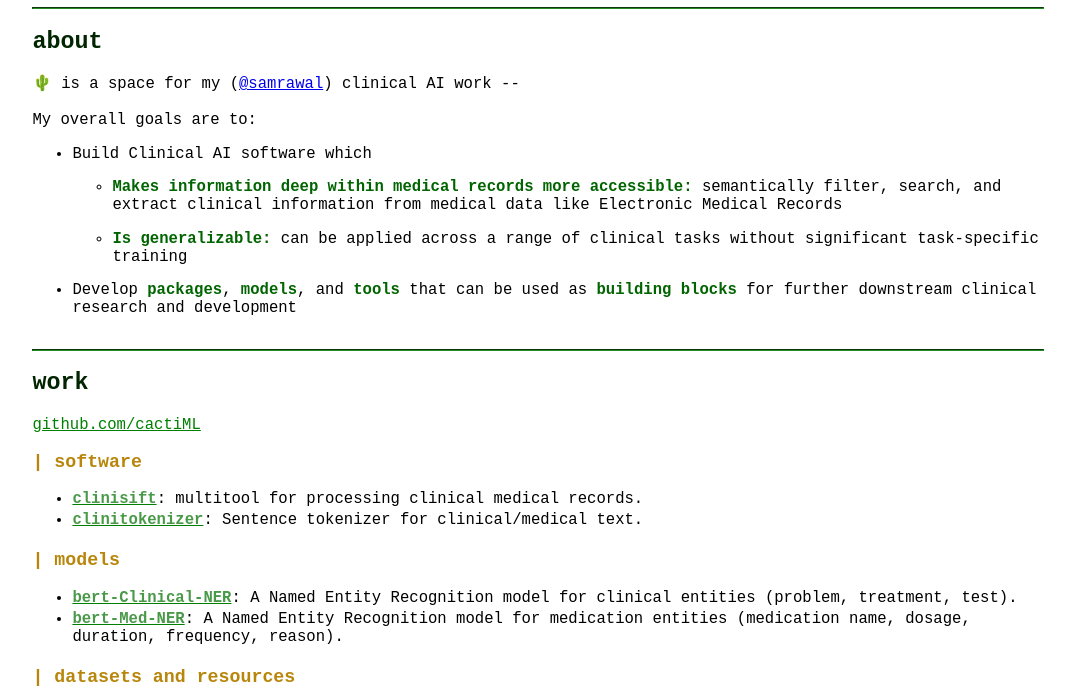
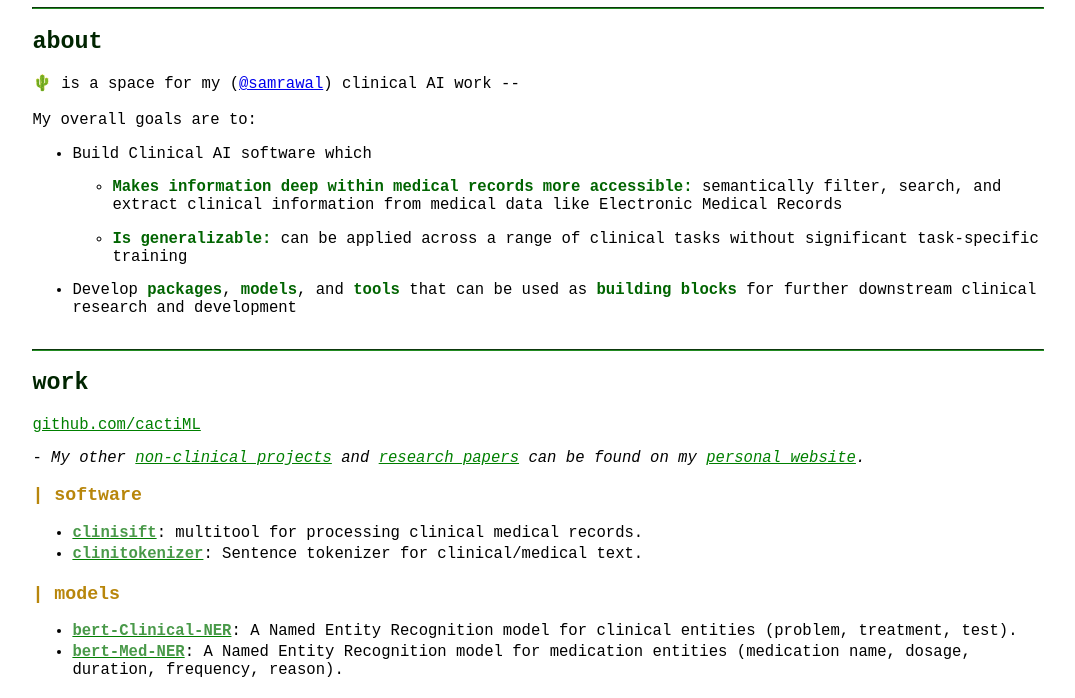
Before and after one commit to cactiML/cactiML.github.io, a plain HTML site: page index.html in a window 1280 px wide. Shown: the part 346-1044 px from the top of the page, without its empty margins (102-1177 px from the left). Drawn offline with Linux system fonts and the light colour scheme.

Commit message:
updated site

```diff
--- a/index.html
+++ b/index.html
@@ -30,6 +30,7 @@
             <div class="work">
             <hr><h2>work</h2>
 	    <a href="https://github.com/cactiML/" target="_blank">github.com/cactiML</a>
+	    <p>- <i>My other <a href="https://samrawal.com/projects/">non-clinical projects</a> and <a href="https://samrawal.com/research/">research papers</a> can be found on my <a href="https://samrawal.com/">personal website</a>.</i></p>
             <h3>| software</h3>
             <ul>
                 <li>
```
